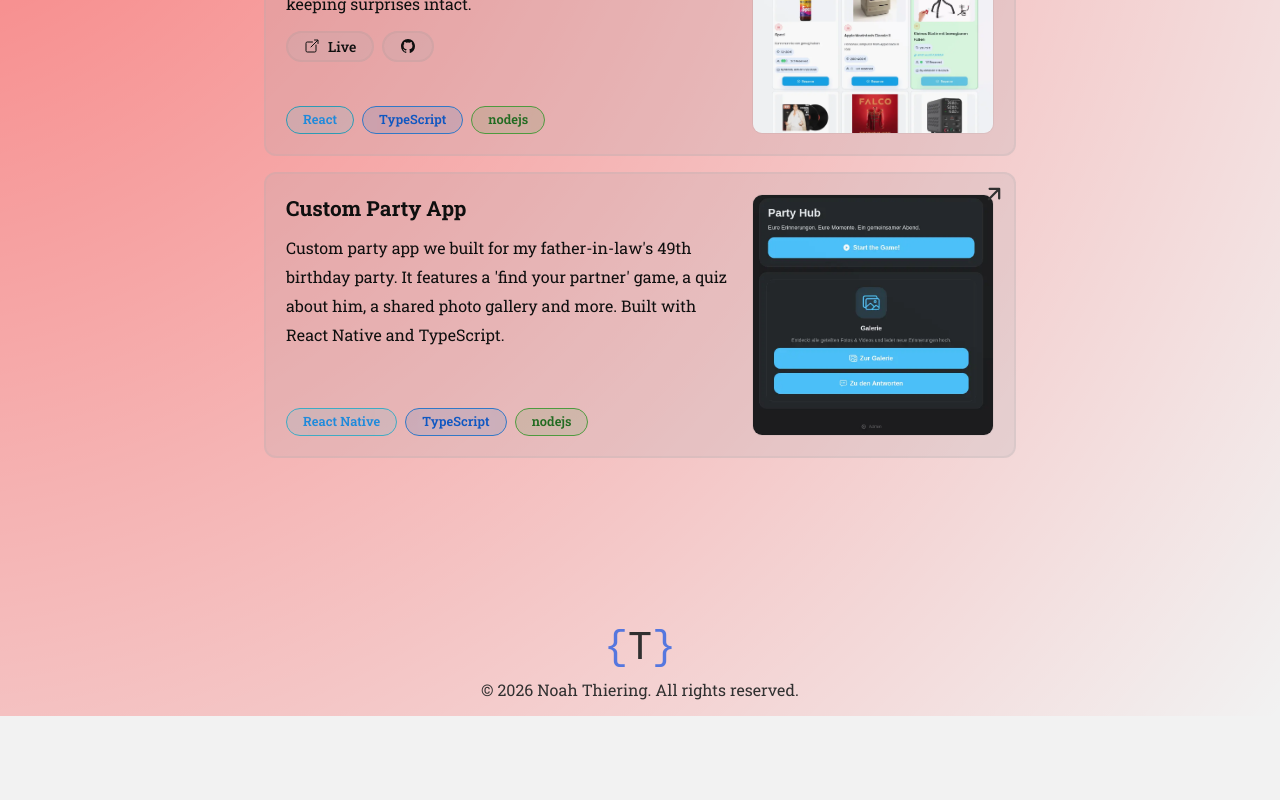
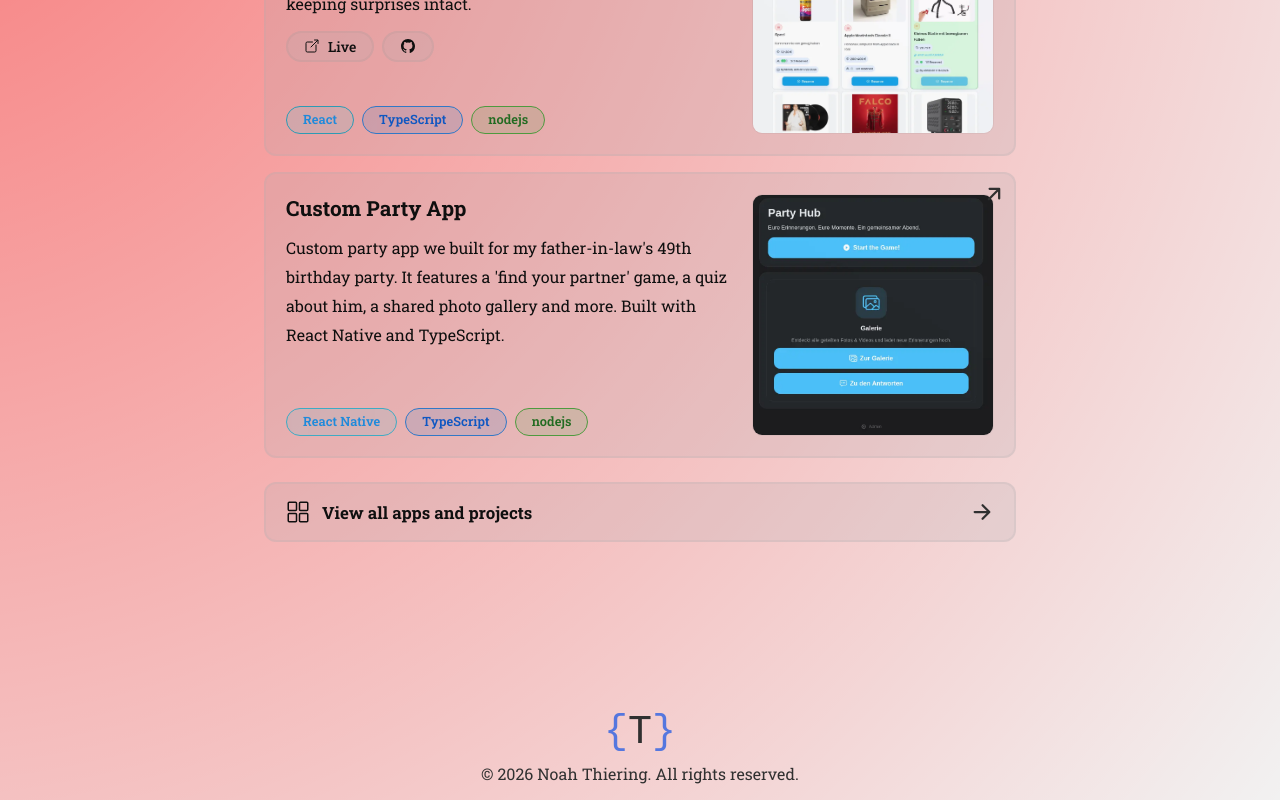
Before and after one commit to Noah4ever/noah4ever.github.io, a React (Vite) app: page / in a window 1280 px wide. Shown: the part 4453-5253 px from the top of the page. Before the commit the page ends 5169 px from the top, so only its background shows below. Built offline with nearby package versions, Linux system fonts and the light colour scheme; no server answers; a web font is replaced by a local one.

Commit message:
Link portfolio to apps overview

```diff
--- a/src/locales/de/translation.json
+++ b/src/locales/de/translation.json
@@ -68,7 +68,9 @@
       "personalText": "Seit 2021 baue ich meine Fähigkeiten weiter aus, nachdem ich meine erste Ausbildung abgeschlossen habe. Aktuell studiere ich Informatik an der <0>Universität Bremen</0> und arbeite in Teilzeit bei <1>Rheinmetall</1> als Software Developer. Ich spezialisiere mich auf Webentwicklung mit <2>TypeScript</2>, <2>React</2> und <2>Angular</2>.",
       "skillsTitle": "Fähigkeiten",
       "skillsSubtitle": "Klicke auf eine Fähigkeit, um mehr zu erfahren",
-      "projectsTitle": "Projekte"
+      "projectsTitle": "Projekte",
+      "allProjects": "Alle Apps und Projekte ansehen",
+      "allProjectsAria": "Die vollständige Übersicht aller Apps und Projekte öffnen"
     },
     "skills": {
       "items": {
--- a/src/locales/en/translation.json
+++ b/src/locales/en/translation.json
@@ -68,7 +68,9 @@
       "personalText": "I have been developing my skills since 2021, after completing my initial training. Currently I'm studying computer science at the <0>University of Bremen</0> and working part-time at <1>Rheinmetall</1> as a Software Developer. I specialize in web development using <2>TypeScript</2>, <2>React</2>, and <2>Angular</2>.",
       "skillsTitle": "Skills",
       "skillsSubtitle": "Click on a skill to learn more",
-      "projectsTitle": "Projects"
+      "projectsTitle": "Projects",
+      "allProjects": "View all apps and projects",
+      "allProjectsAria": "Open the complete apps and projects overview"
     },
     "skills": {
       "items": {
--- a/src/pages/Home.tsx
+++ b/src/pages/Home.tsx
@@ -11,6 +11,8 @@ import { IoMailOutline as EMail } from "react-icons/io5";
 import { IoArrowDownOutline as Arrow } from "react-icons/io5";
 import { IoArrowDownCircleOutline as ScrollDownArrow } from "react-icons/io5";
 import { IoLocationOutline as LocationIcon } from "react-icons/io5";
+import { IoGridOutline as ProjectsIcon } from "react-icons/io5";
+import { IoArrowForwardOutline as ForwardArrow } from "react-icons/io5";
 
 export default function Home() {
   const { t } = useTranslation();
@@ -521,6 +523,15 @@ export default function Home() {
               />
             </li>
           </ul>
+          <a
+            className="projects-overview-link"
+            href="https://apps.thiering.org"
+            aria-label={t("home.about.allProjectsAria")}
+          >
+            <ProjectsIcon aria-hidden="true" />
+            <span>{t("home.about.allProjects")}</span>
+            <ForwardArrow className="projects-overview-arrow" aria-hidden="true" />
+          </a>
         </section>
 
         {/* Overlay inside #about so it shares the same stacking context */}
--- a/src/styles/pages/home/_projects.scss
+++ b/src/styles/pages/home/_projects.scss
@@ -19,6 +19,29 @@
     li {
       width: 100%;
     }
+  }
+
+  .projects-overview-link {
+    align-items: center;
+    background-color: var(--color-background-skill);
+    border: 2px solid var(--color-background-skill);
+    border-radius: 12px;
+    color: var(--color-text);
+    display: grid;
+    font-size: 1.05rem;
+    font-weight: 700;
+    gap: 0.75rem;
+    grid-template-columns: auto 1fr auto;
+    margin: 0 1rem 1rem;
+    padding: 1rem 1.25rem;
+    text-decoration: none;
+    transition: border-color 120ms ease, transform 120ms ease;
+
+    > svg { height: 1.5rem; width: 1.5rem; }
+    .projects-overview-arrow { color: var(--color-text-muted); }
+
+    &:hover, &:focus-visible { border-color: var(--color-accent); }
+    &:active { transform: scale(0.99); }
   }
 
   .project-card-link {
@@ -264,6 +287,8 @@
       padding: 0 1.5rem 1.5rem;
     }
 
+    .projects-overview-link { margin: 0 1.5rem 1.5rem; }
+
     .project-card-link {
       padding: 1.25rem;
       flex-direction: row;
```
